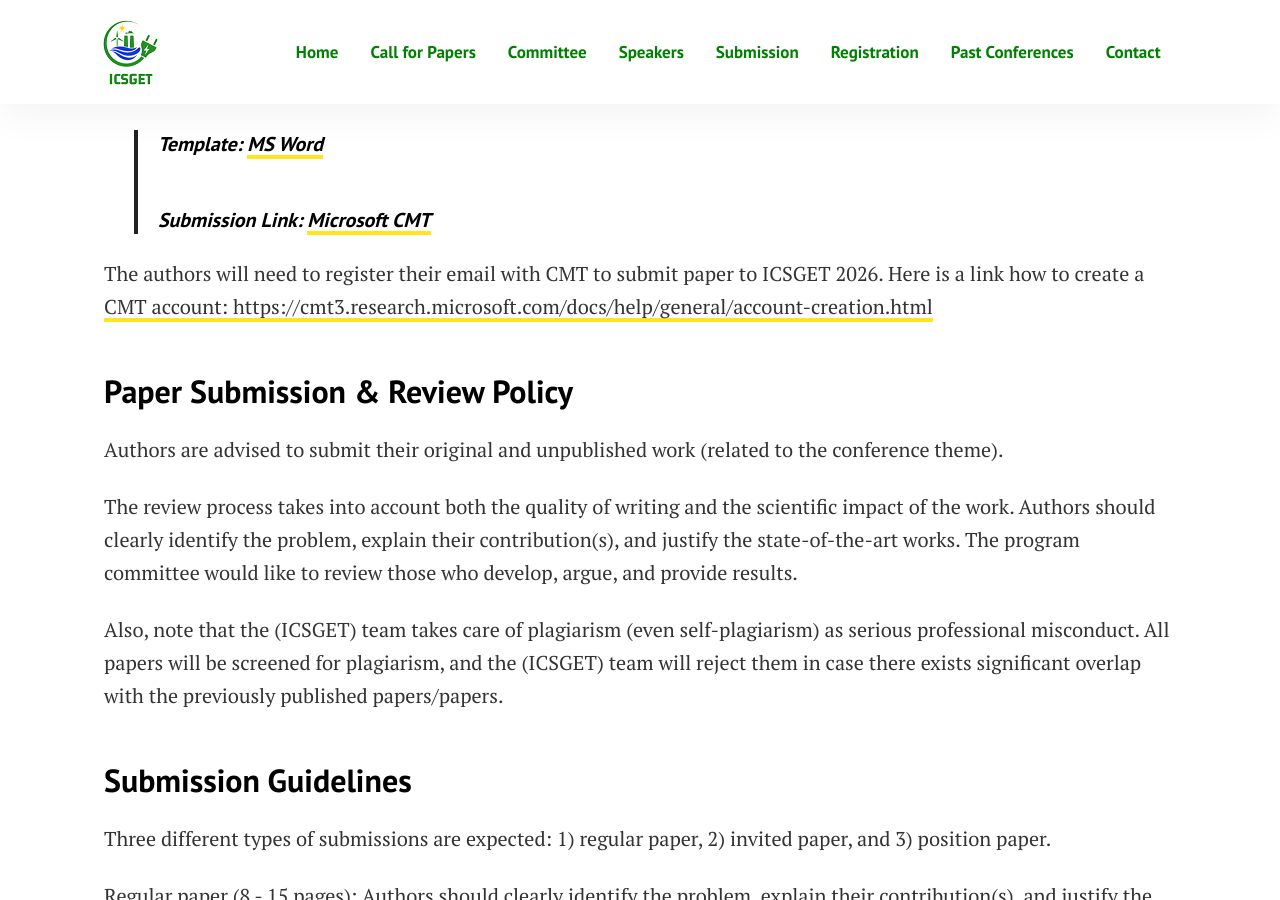
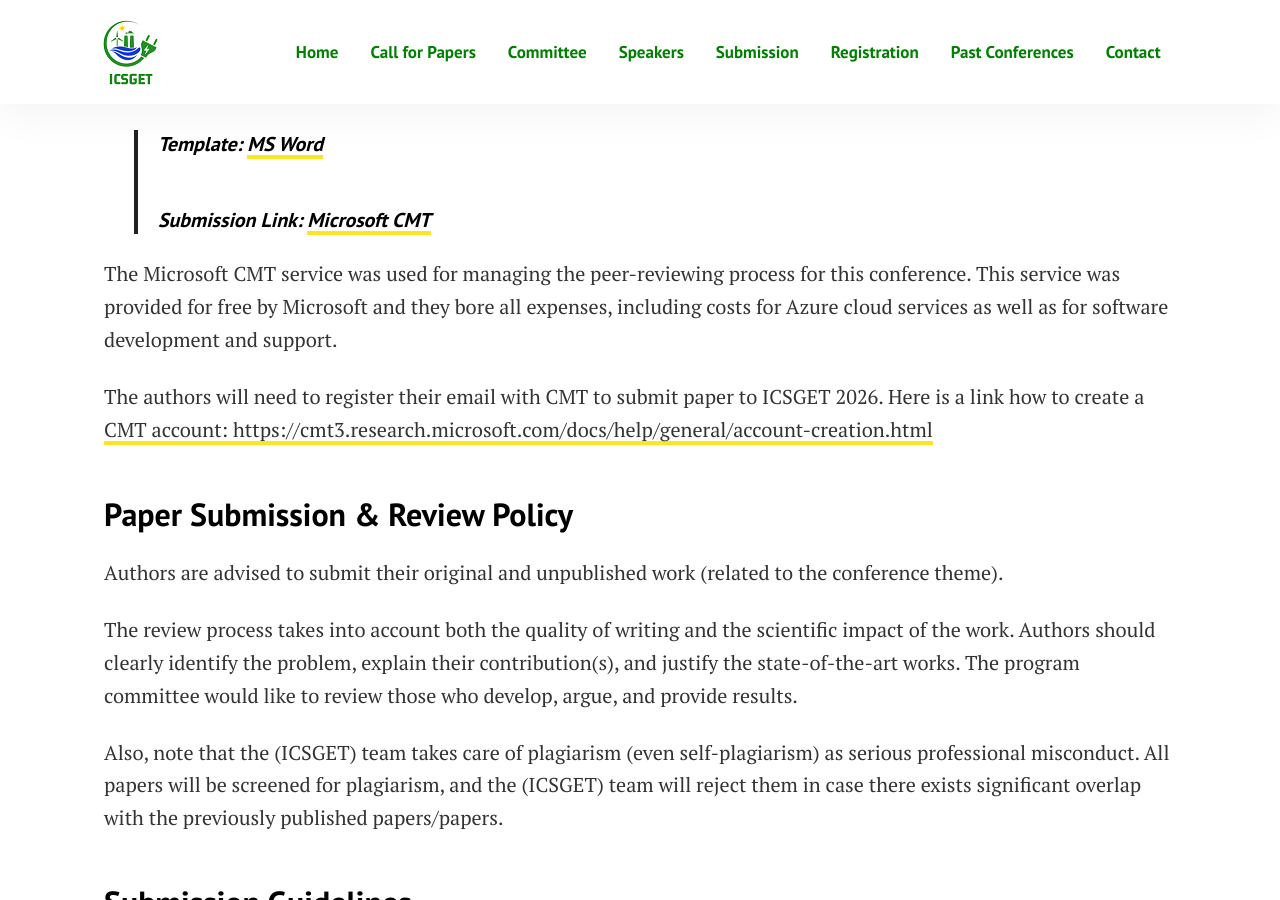
Before and after one commit to sravivarmanvce/icsget, a Jekyll site: the page built from pages/submission.md, in a window 1280 px wide and 900 px high, scrolled down 598 px. Built offline with Jekyll 4.4.1, drawn with Linux system fonts in a browser that asks for light colours.

Commit message:
Update submission.md

```diff
--- a/pages/submission.md
+++ b/pages/submission.md
@@ -6,7 +6,10 @@
 ---
 We recommend authors to use WORD template. It is planned to publish the proceedings with **"EPJ Web of Conferences”**.
 > ##### **Template:** [MS Word](../assets/ICSGET_2025_Template_woc_1col.docx)
-> ##### **Submission Link:** [Microsoft CMT](https://cmt3.research.microsoft.com/ICSGET2025)
+> ##### **Submission Link:** [Microsoft CMT](https://cmt3.research.microsoft.com/ICSGET2026)
+
+The Microsoft CMT service was used for managing the peer-reviewing process for this conference. This service was provided for free by Microsoft and they bore all expenses, including costs for Azure cloud services as well as for software development and support.
+
 
 The authors will need to register their email with CMT to submit paper to ICSGET 2026. Here is a link how to create a [CMT account: https://cmt3.research.microsoft.com/docs/help/general/account-creation.html](https://cmt3.research.microsoft.com/docs/help/general/account-creation.html)
 
```
